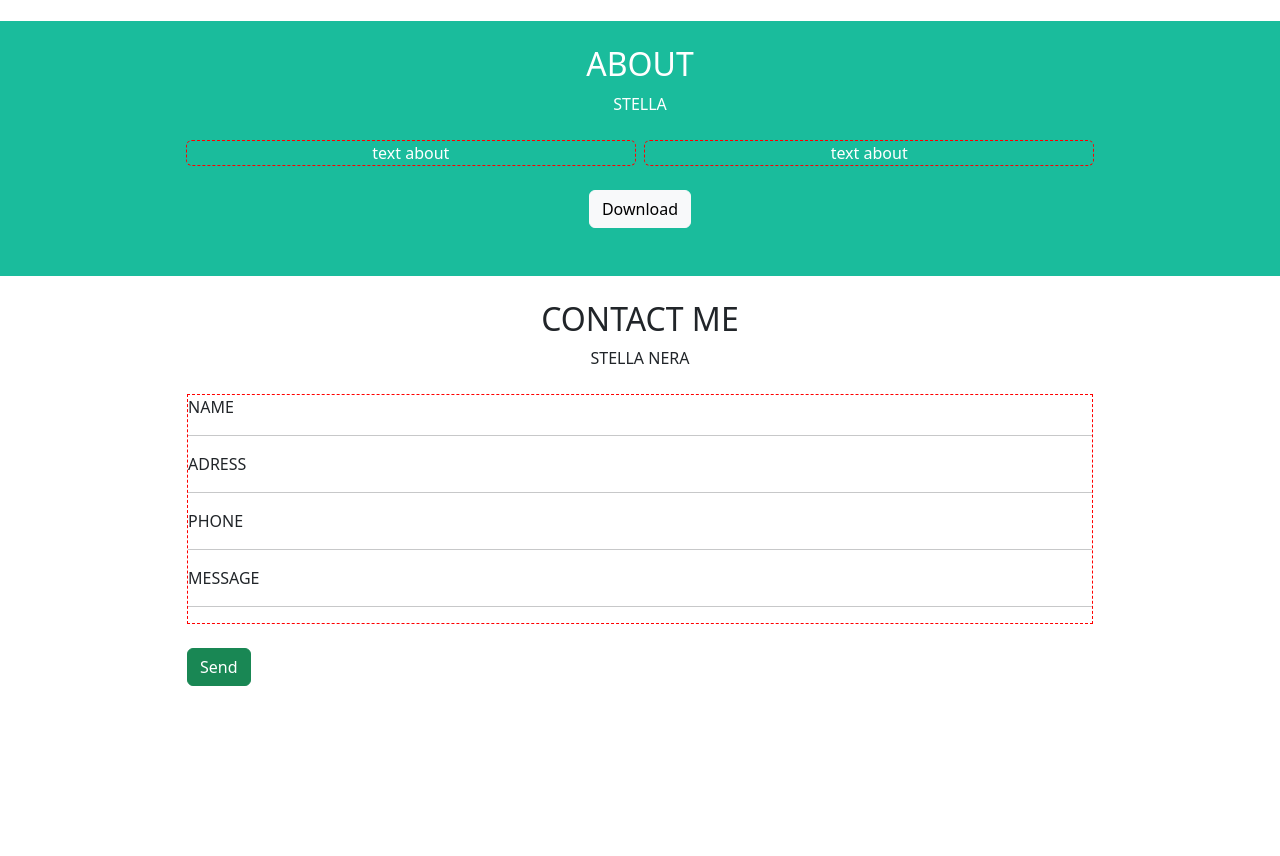
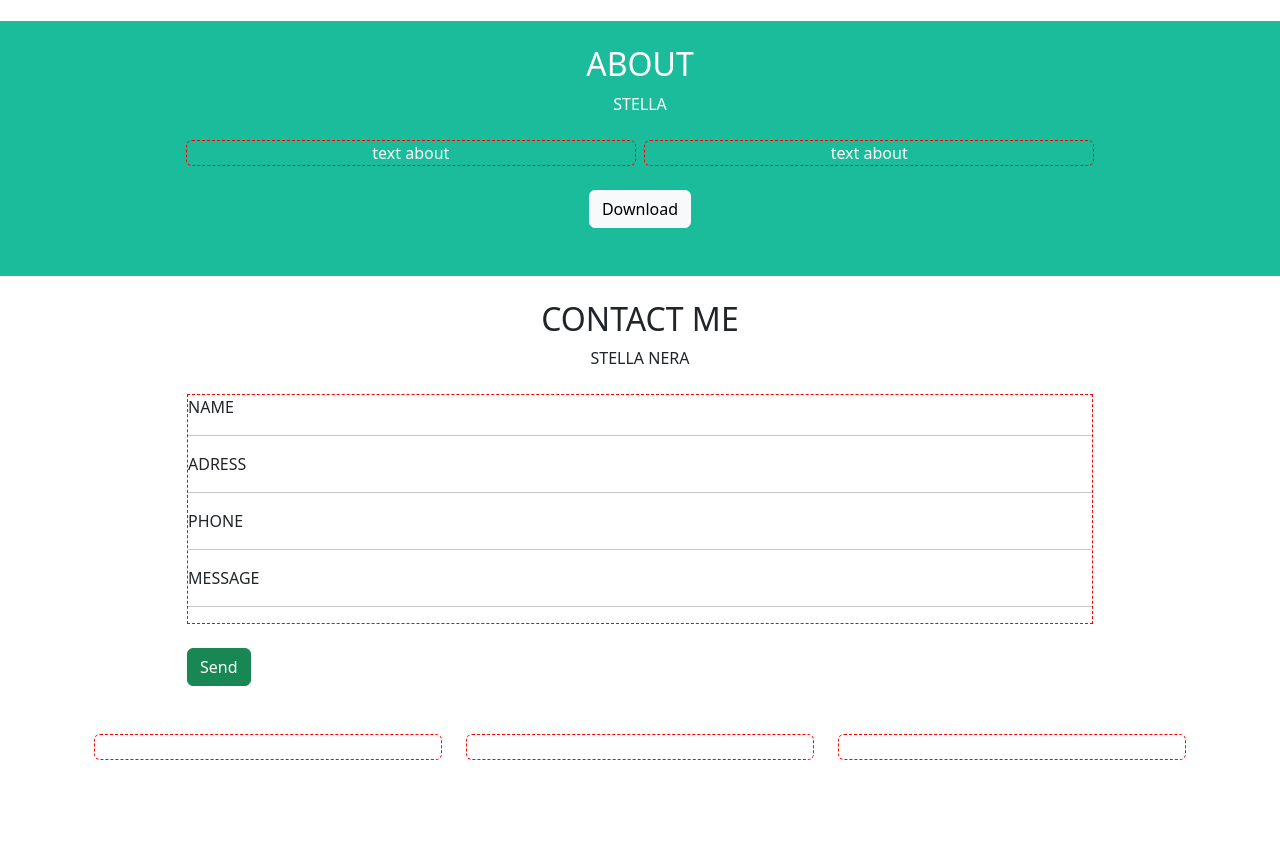
Before and after one commit to lorenzodisanto/html-css-bootstrap-freelancer, a plain HTML site: page index.html in a window 1280 px wide. Shown: the part 655-1511 px from the top of the page. Before the commit the page ends 1365 px from the top, so only its background shows below. Drawn offline with nearby package versions, Linux system fonts and the light colour scheme.

Commit message:
feat: add footer structure

```diff
--- a/index.html
+++ b/index.html
@@ -150,7 +150,32 @@
       </section>
     </main>
     <!-- FOOTER -->
-    <footer></footer>
+    <footer>
+      <div id="footer-top">
+        <div class="container text-center p-4">
+          <div class="row flex-column justify-content-center flex-md-row">
+            <div class="col-md-4">
+              <div class="card border-dashed bg-transparent text-white">
+                footer txt
+              </div>
+            </div>
+            <div class="col-md-4">
+              <div class="card border-dashed bg-transparent text-white">
+                footer text
+              </div>
+            </div>
+            <div class="col-md-4">
+              <div class="card border-dashed bg-transparent text-white">
+                footer text
+              </div>
+            </div>
+          </div>
+        </div>
+      </div>
+      <div id="footer-bottom">
+        <div class="container p-4 text-center text-white">footer text</div>
+      </div>
+    </footer>
     <script
       src="https://cdn.jsdelivr.net/npm/bootstrap@5.3.2/dist/js/bootstrap.bundle.min.js"
       integrity="sha384-C6RzsynM9kWDrMNeT87bh95OGNyZPhcTNXj1NW7RuBCsyN/o0jlpcV8Qyq46cDfL"
```
